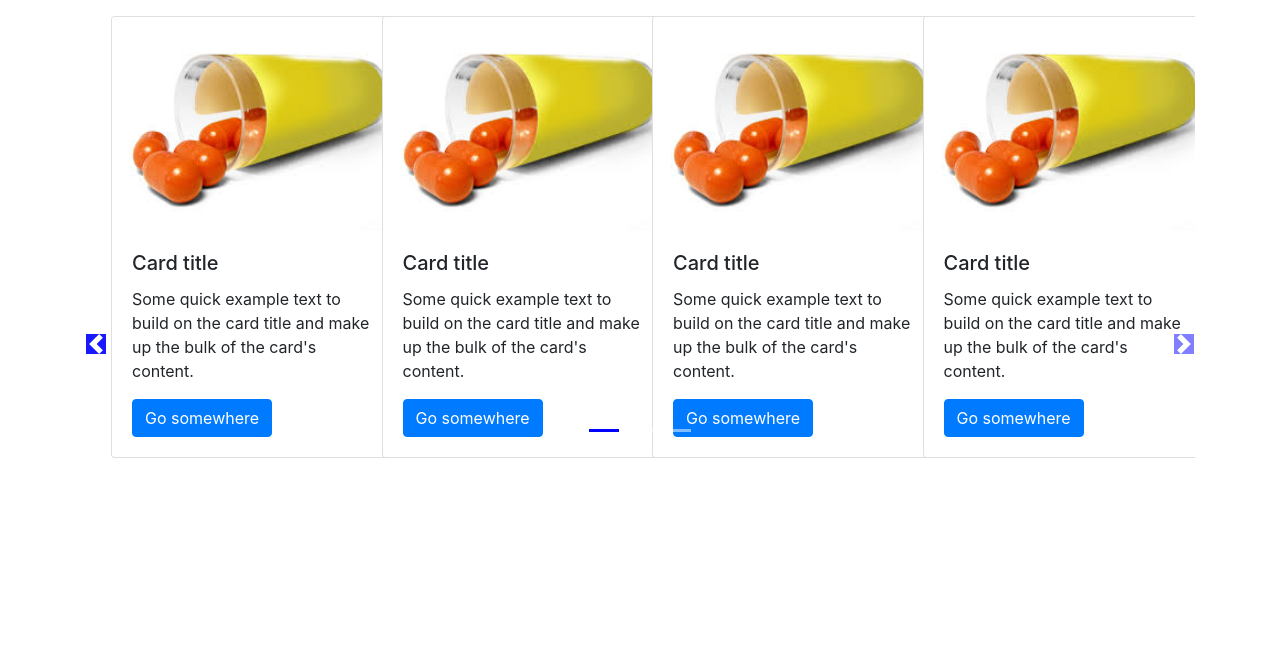
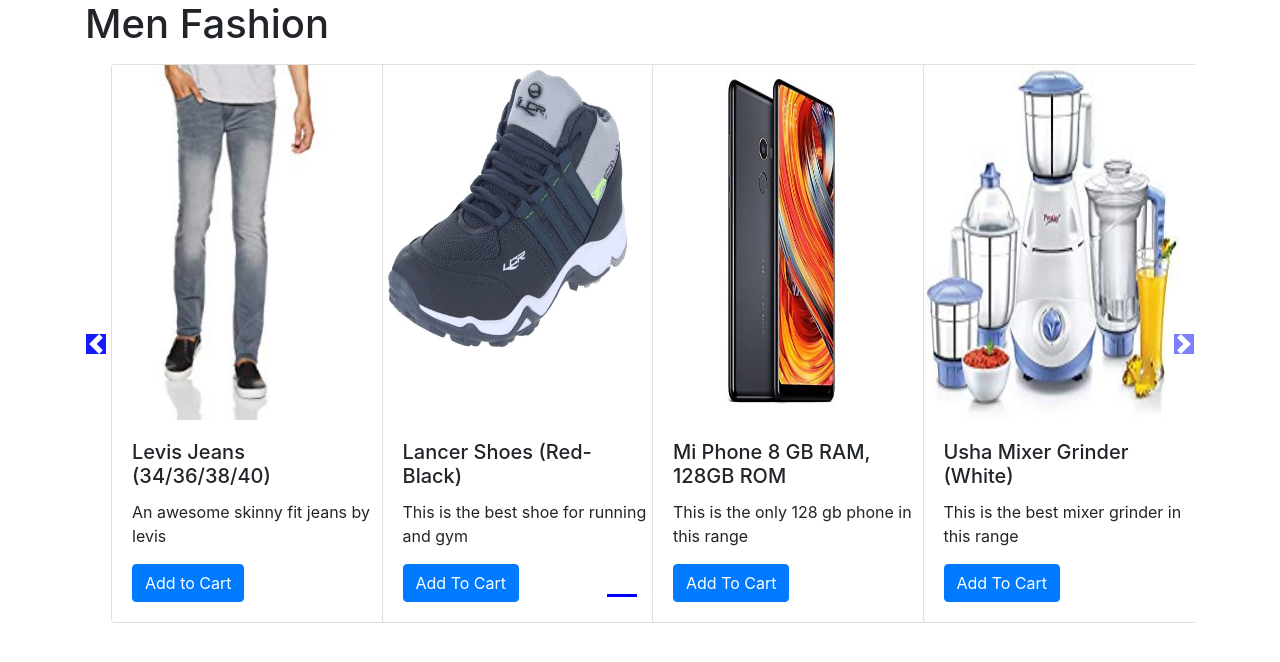
Before and after one commit to haris989/MyAwesomeCart, a Django app: page /shop/ in a window 1280 px wide. Shown: the part 56-718 px from the top of the page. Run offline with Django 3.2, Linux system fonts and the light colour scheme; data comes from the database, SQL or seed files in the repository; both versions use the stored data as it was after the commit; some libraries are stand-ins or nearby versions.

Commit message:
django 32

```diff
--- a/shop/templates/shop/index.html
+++ b/shop/templates/shop/index.html
@@ -12,8 +12,8 @@
 
           .col-md-3 img{
 
-          width:100%;
-          height:auto;
+          width: 255px;
+          height: 355px;
           }
 
           body .carousel-indicator li{
@@ -37,11 +37,14 @@
 {% block body %}
 {% load static %}
 <div class="container">
+    <h1>Men Fashion</h1>
 <div id="demo" class="carousel slide my-3" data-ride="carousel">
     <ul class="carousel-indicators">
       <li data-target="#demo" data-slide-to="0" class="active"></li>
-      <li data-target="#demo" data-slide-to="1" ></li>
-      <li data-target="#demo" data-slide-to="2" ></li>
+
+       {% for i in range %}
+      <li data-target="#demo" data-slide-to="{{i}}" ></li>
+      {% endfor %}
     </ul>
 
     <!--Slideshow starts here -->
@@ -50,146 +53,38 @@
       <div class="carousel-item active">
         <div class="col-xs-3 col-sm-3 col-md-3">
           <div class="card" style="width: 18rem;">
-            <img src='{% static "shop/test.jpg" %}' class="card-img-top" alt="...">
+            <img src='/media/{{product.0.image}}' class="card-img-top" alt="...">
             <div class="card-body">
-                <h5 class="card-title">Card title</h5>
-                <p class="card-text">Some quick example text to build on the card title and make up the bulk of the card's content.</p>
-                <a href="#" class="btn btn-primary">Go somewhere</a>
+                <h5 class="card-title">{{product.0.product_name}}</h5>
+                <p class="card-text">{{product.0.desc}}</p>
+                <a href="#" class="btn btn-primary">Add to Cart</a>
             </div>
           </div>
        </div>
 
+
+        {% for i in product|slice:"1:"%}
         <div class="col-xs-3 col-sm-3 col-md-3">
           <div class="card" style="width: 18rem;">
-            <img src='{% static "shop/test.jpg" %}' class="card-img-top" alt="...">
+            <img src='/media/{{i.image}}' class="card-img-top" alt="...">
             <div class="card-body">
-              <h5 class="card-title">Card title</h5>
-              <p class="card-text">Some quick example text to build on the card title and make up the bulk of the card's content.</p>
-              <a href="#" class="btn btn-primary">Go somewhere</a>
+              <h5 class="card-title">{{i.product_name}}</h5>
+              <p class="card-text">{{i.desc}}</p>
+              <a href="#" class="btn btn-primary">Add To Cart</a>
             </div>
           </div>
         </div>
+        {% if forloop.counter|divisibleby:3 and forloop.counter > 0 and not forloop.last %}
+      </div><div class="carousel-item">
+        {% endif %}
 
-        <div class="col-xs-3 col-sm-3 col-md-3">
-          <div class="card" style="width: 18rem;">
-            <img src='{% static "shop/test.jpg" %}' class="card-img-top" alt="...">
-            <div class="card-body">
-              <h5 class="card-title">Card title</h5>
-              <p class="card-text">Some quick example text to build on the card title and make up the bulk of the card's content.</p>
-              <a href="#" class="btn btn-primary">Go somewhere</a>
-            </div>
-          </div>
-        </div>
-
-        <div class="col-xs-3 col-sm-3 col-md-3">
-          <div class="card" style="width: 18rem;">
-            <img src='{% static "shop/test.jpg" %}' class="card-img-top" alt="...">
-            <div class="card-body">
-              <h5 class="card-title">Card title</h5>
-              <p class="card-text">Some quick example text to build on the card title and make up the bulk of the card's content.</p>
-              <a href="#" class="btn btn-primary">Go somewhere</a>
-            </div>
-          </div>
-        </div>
-      </div>
+        {% endfor %}
+    </div>
 
 
 
-      <div class="carousel-item">
-        <div class="col-xs-3 col-sm-3 col-md-3">
-          <div class="card" style="width: 18rem;">
-            <img src='{% static "shop/test.jpg" %}' class="card-img-top" alt="...">
-            <div class="card-body">
-                <h5 class="card-title">Card title</h5>
-                <p class="card-text">Some quick example text to build on the card title and make up the bulk of the card's content.</p>
-                <a href="#" class="btn btn-primary">Go somewhere</a>
-            </div>
-          </div>
-        </div>
-
-        <div class="col-xs-3 col-sm-3 col-md-3">
-          <div class="card" style="width: 18rem;">
-            <img src='{% static "shop/test.jpg" %}' class="card-img-top" alt="...">
-            <div class="card-body">
-              <h5 class="card-title">Card title</h5>
-              <p class="card-text">Some quick example text to build on the card title and make up the bulk of the card's content.</p>
-              <a href="#" class="btn btn-primary">Go somewhere</a>
-            </div>
-          </div>
-        </div>
-
-        <div class="col-xs-3 col-sm-3 col-md-3">
-          <div class="card" style="width: 18rem;">
-            <img src='{% static "shop/test.jpg" %}' class="card-img-top" alt="...">
-            <div class="card-body">
-              <h5 class="card-title">Card title</h5>
-              <p class="card-text">Some quick example text to build on the card title and make up the bulk of the card's content.</p>
-              <a href="#" class="btn btn-primary">Go somewhere</a>
-            </div>
-          </div>
-        </div>
-
-        <div class="col-xs-3 col-sm-3 col-md-3">
-          <div class="card" style="width: 18rem;">
-            <img src='{% static "shop/test.jpg" %}' class="card-img-top" alt="...">
-            <div class="card-body">
-              <h5 class="card-title">Card title</h5>
-              <p class="card-text">Some quick example text to build on the card title and make up the bulk of the card's content.</p>
-              <a href="#" class="btn btn-primary">Go somewhere</a>
-            </div>
-          </div>
-        </div>
-      </div>
-
-      <div class="carousel-item">
-        <div class="col-xs-3 col-sm-3 col-md-3">
-          <div class="card" style="width: 18rem;">
-            <img src='{% static "shop/test.jpg" %}' class="card-img-top" alt="...">
-            <div class="card-body">
-                <h5 class="card-title">Card title</h5>
-                <p class="card-text">Some quick example text to build on the card title and make up the bulk of the card's content.</p>
-                <a href="#" class="btn btn-primary">Go somewhere</a>
-            </div>
-          </div>
-       </div>
-
-        <div class="col-xs-3 col-sm-3 col-md-3">
-          <div class="card" style="width: 18rem;">
-            <img src='{% static "shop/test.jpg" %}' class="card-img-top" alt="...">
-            <div class="card-body">
-              <h5 class="card-title">Card title</h5>
-              <p class="card-text">Some quick example text to build on the card title and make up the bulk of the card's content.</p>
-              <a href="#" class="btn btn-primary">Go somewhere</a>
-            </div>
-          </div>
-        </div>
-
-        <div class="col-xs-3 col-sm-3 col-md-3">
-          <div class="card" style="width: 18rem;">
-            <img src='{% static "shop/test.jpg" %}' class="card-img-top" alt="...">
-            <div class="card-body">
-              <h5 class="card-title">Card title</h5>
-              <p class="card-text">Some quick example text to build on the card title and make up the bulk of the card's content.</p>
-              <a href="#" class="btn btn-primary">Go somewhere</a>
-            </div>
-          </div>
-        </div>
-
-        <div class="col-xs-3 col-sm-3 col-md-3">
-          <div class="card" style="width: 18rem;">
-            <img src='{% static "shop/test.jpg" %}' class="card-img-top" alt="...">
-            <div class="card-body">
-              <h5 class="card-title">Card title</h5>
-              <p class="card-text">Some quick example text to build on the card title and make up the bulk of the card's content.</p>
-              <a href="#" class="btn btn-primary">Go somewhere</a>
-            </div>
-          </div>
-        </div>
-      </div>
-    </div>
-
 </div>
-
+</div>
     <!-- left and right controls for the slide -->
     <a class="carousel-control-prev" href="#demo" data-slide="prev">
         <span class="carousel-control-prev-icon"></span>
@@ -200,3 +95,5 @@
 
 
  {% endblock %}
+
+</div>
--- a/shop/views.py
+++ b/shop/views.py
@@ -1,10 +1,17 @@
 from django.shortcuts import render
+from .models import Product
+from math import ceil
 
 # Create your views here.
 from django.http import HttpResponse
 
 def index(request):
-    return render(request, 'shop/index.html')
+    products = Product.objects.all()
+    print(products)
+    n = len(products)
+    nSlides = n//4 + ceil((n/4)-(n//4))
+    params = {'no_of_slides':nSlides, 'range': range(1,nSlides),'product': products}
+    return render(request, 'shop/index.html', params)
 
 def about(request):
     return render(request, 'shop/about.html')
```
Also changed, not shown: db.sqlite3, media/shop/images/jeans.jpg (added), media/shop/images/lancer_shoe.jpg (added), media/shop/images/mi_phone.jpg (added), media/shop/images/mixer_grinder.jpg (added), media/shop/images/power_bank.jpg (added), media/shop/images/t_shirt.jpg (added), media/shop/images/watch.jpg (added).
